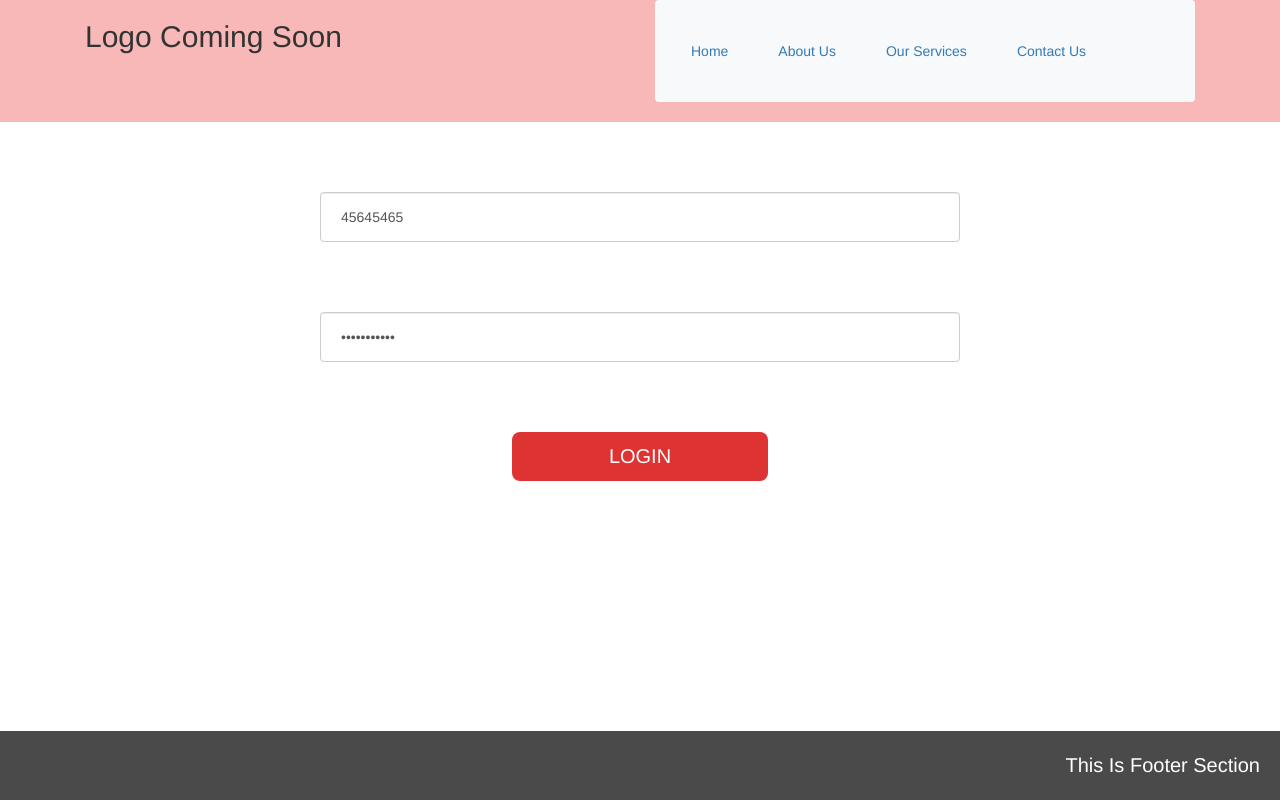
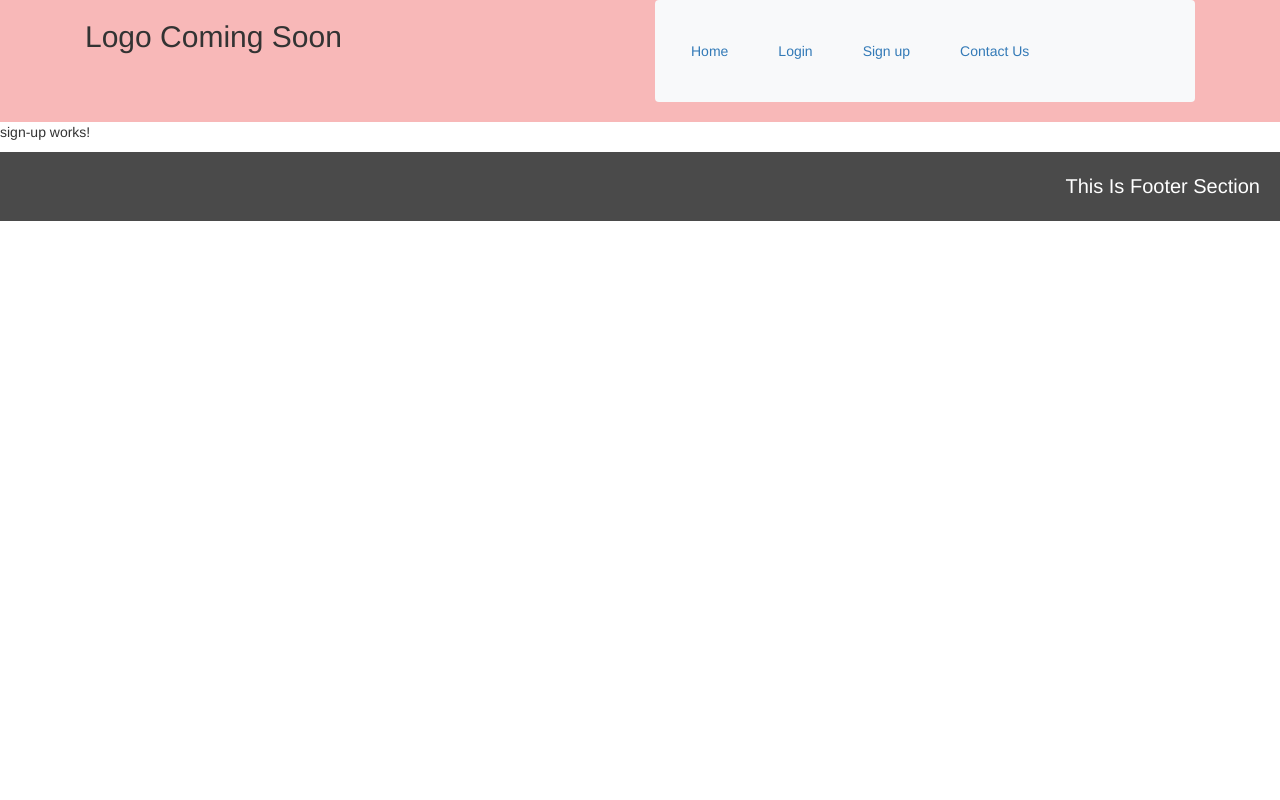
Before and after one commit to Ranaanku501/Angular-new, an Angular app: page /sign-up in a window 1280 px wide. Before the commit this address led to /. Built offline with nearby package versions, Linux system fonts and the light colour scheme.

Commit message:
proper routing and sign up component and sign up form and validations

```diff
--- a/src/app/app-routing.module.ts
+++ b/src/app/app-routing.module.ts
@@ -1,8 +1,14 @@
 import { NgModule } from '@angular/core';
 import { Routes, RouterModule } from '@angular/router';
+import { SignUpComponent } from './sign-up/sign-up.component';
+import { LoginComponent } from './login/login.component';
 
 
-const routes: Routes = [];
+const routes: Routes = [
+  {path: '', redirectTo: '/login', pathMatch: 'full'},
+    {path: 'login', component: LoginComponent},
+  {path: 'sign-up', component: SignUpComponent},
+];
 
 @NgModule({
   imports: [RouterModule.forRoot(routes)],
--- a/src/app/app.component.html
+++ b/src/app/app.component.html
@@ -1,3 +1,3 @@
 <app-header></app-header>
-<app-login></app-login>
+<router-outlet></router-outlet>
 <app-footer></app-footer>
--- a/src/app/app.module.ts
+++ b/src/app/app.module.ts
@@ -9,6 +9,7 @@ import { FooterComponent } from './footer/footer.component';
 import { FormComponent } from './form/form.component';
 import { ReactiveFormsModule } from '@angular/forms';
 import { FormsModule } from '@angular/forms';
+import { SignUpComponent } from './sign-up/sign-up.component';
 
 @NgModule({
   declarations: [
@@ -16,7 +17,8 @@ import { FormsModule } from '@angular/forms';
     LoginComponent,
     HeaderComponent,
     FooterComponent,
-    FormComponent
+    FormComponent,
+    SignUpComponent,
   ],
   imports: [
     BrowserModule,
--- a/src/app/footer/footer.component.css
+++ b/src/app/footer/footer.component.css
@@ -2,10 +2,7 @@
     text-align: center;
 } */
  p{
-    position: fixed;
-    left: 0;
-    right: 0;
-    bottom: 0;
+
     color: #fff;
     background: rgba(0, 0, 0, 0.71);
     padding: 20px;
--- a/src/app/header/header.component.html
+++ b/src/app/header/header.component.html
@@ -17,12 +17,12 @@
 					      <span data-hover="Home">Home</span></a>
 					    </li>
 					    <li class="nav-item">
-					      <a class="nav-link" href="#">
-					      <span data-hover="About Us">About Us</span></a>
+					      <a class="nav-link" [routerLink]="['/login']">
+					      <span data-hover="About Us">Login</span></a>
 					    </li>
 					    <li class="nav-item">
-					      <a class="nav-link" href="#">
-					      <span data-hover="Our Services">Our Services</span></a>
+					      <a class="nav-link" [routerLink]="['/sign-up']">
+					      <span data-hover="Our Services">Sign up</span></a>
 					    </li>
 					    <li class="nav-item">
 					      <a class="nav-link" href="#">
--- a/src/app/login/login.component.css
+++ b/src/app/login/login.component.css
@@ -22,4 +22,6 @@ button {
 }
 form{
     text-align: center;
+    height: 100%;
+    margin-bottom: 80px;
 }
--- a/src/app/login/login.component.ts
+++ b/src/app/login/login.component.ts
@@ -40,6 +40,4 @@ this.form.patchValue({
 }
 
 
-
-
 }
--- /dev/null
+++ b/src/app/sign-up/sign-up.component.html
@@ -0,0 +1 @@
+<p>sign-up works!</p>
--- /dev/null
+++ b/src/app/sign-up/sign-up.component.ts
@@ -0,0 +1,17 @@
+import { Component, OnInit } from '@angular/core';
+
+@Component({
+  selector: 'app-sign-up',
+  templateUrl: './sign-up.component.html',
+  styleUrls: ['./sign-up.component.css']
+})
+export class SignUpComponent implements OnInit {
+
+  constructor() {
+    console.log("heloo");
+   }
+
+  ngOnInit() {
+  }
+
+}
--- a/src/index.html
+++ b/src/index.html
@@ -2,7 +2,7 @@
 <html lang="en">
 <head>
   <meta charset="utf-8">
-  <title>FirstProject</title>
+  <title>Login Page </title>
   <base href="/">
 
   <meta name="viewport" content="width=device-width, initial-scale=1">
```
Also changed, not shown: src/app/sign-up/sign-up.component.css (added), 1 other file (tests, documents, lock files or other folders).
